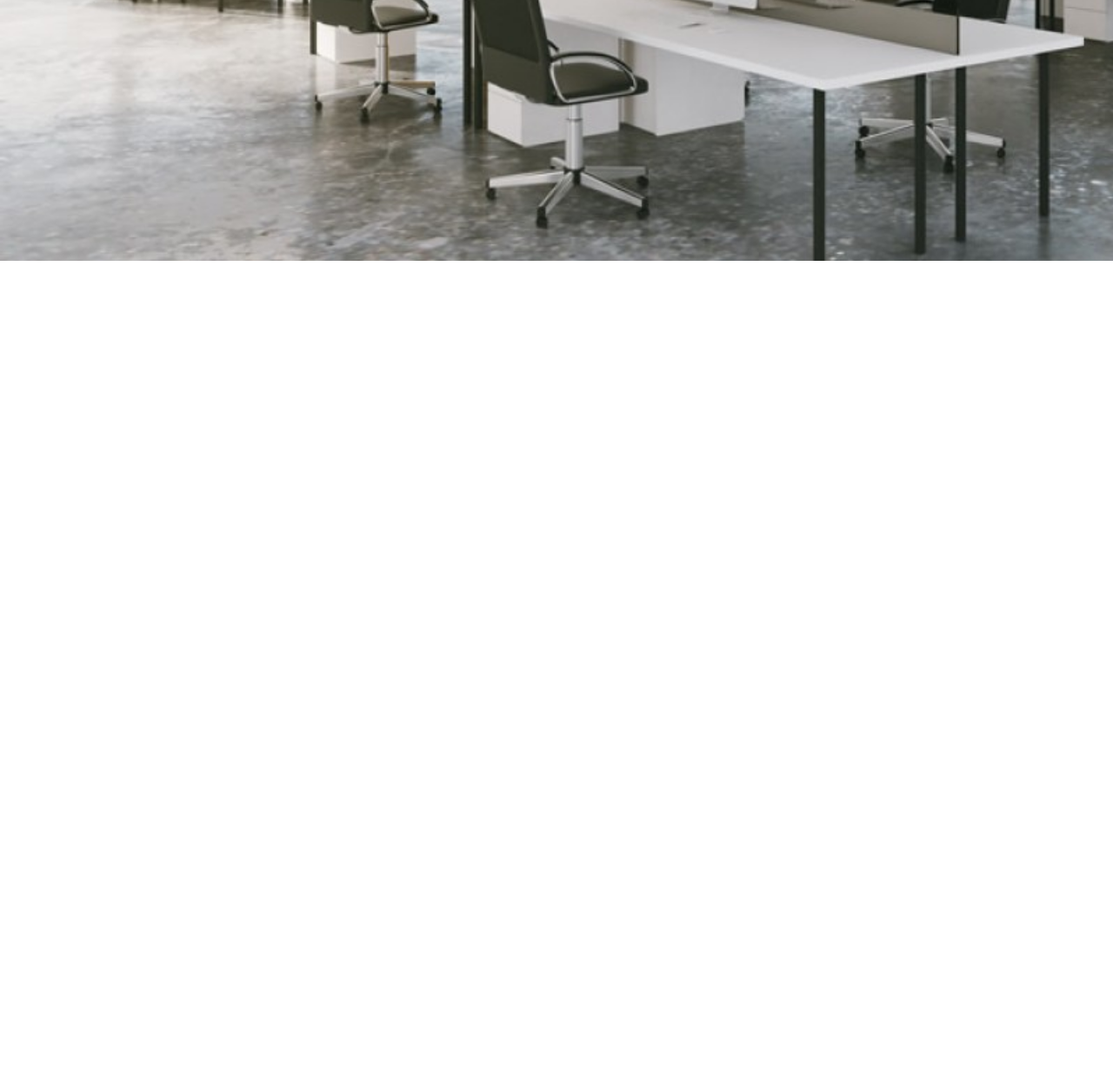
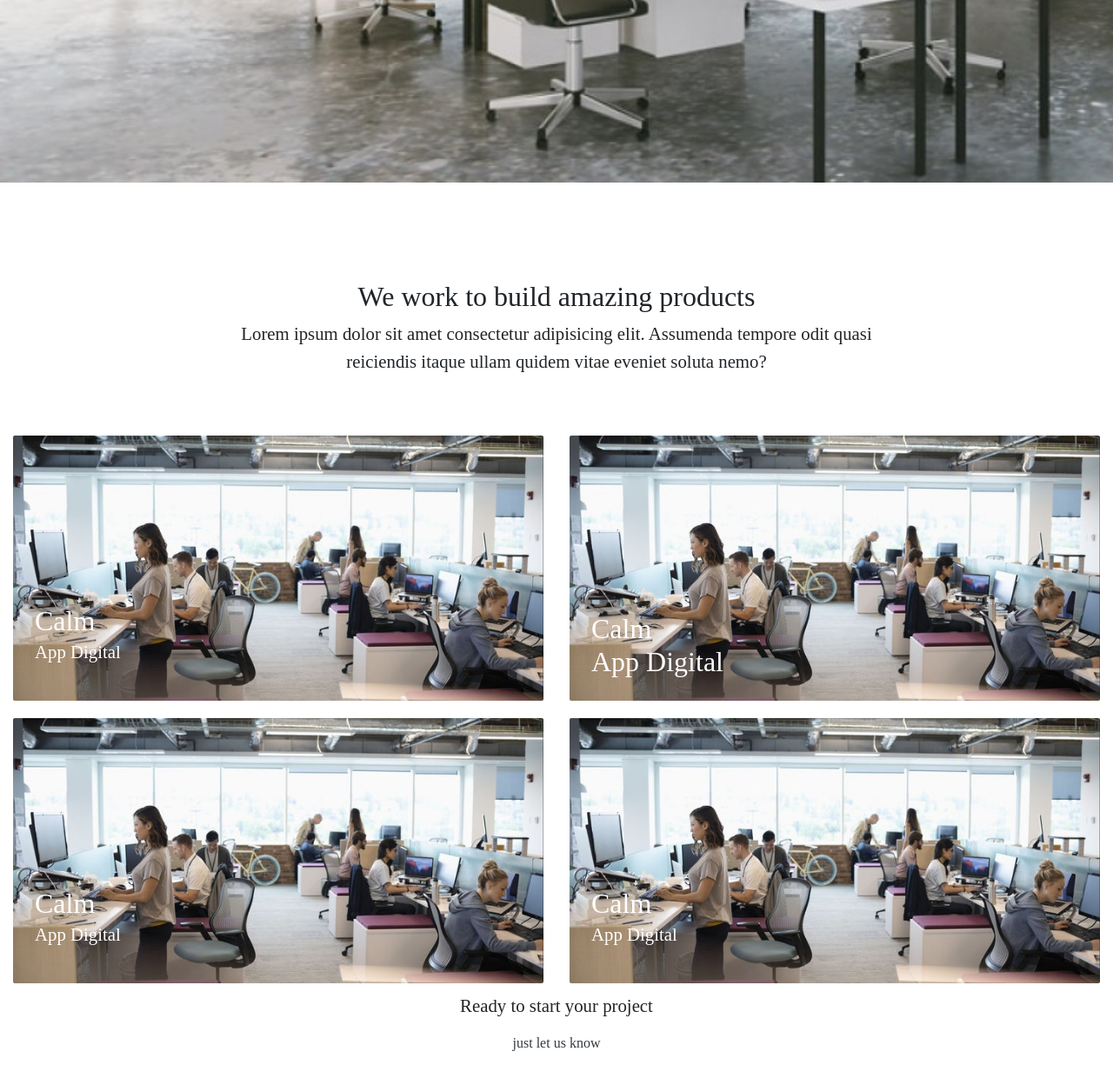
Before and after one commit to AriAldamaD/pagebootstrap, a plain HTML site: page index.html in a window 1280 px wide. Shown: the part 690-1938 px from the top of the page at 87% size. Before the commit the page ends 990 px from the top, so only its background shows below. Drawn offline with nearby package versions, Linux system fonts and the light colour scheme; files whose address does not match are found by name.

Commit message:
add section
html

```diff
--- a/css/index.css
+++ b/css/index.css
@@ -27,7 +27,7 @@ section{
 }
 
 .nav-link{
-    color: black;
+    color: white;
 }
 
 .nav-link:hover{
--- a/index.html
+++ b/index.html
@@ -22,7 +22,7 @@
 
 
     <header>
-        <nav class="navbar navbar-expand-lg">
+        <nav class="navbar navbar-expand-lg fixed-top">
         <div class="container">
 
             <a class="navbar-brand" href="#"> <img src="css/img/mundo.png" class="logo-brand" alt="logo"></a>
@@ -56,6 +56,7 @@
 
             </div>
           </nav>
+
     </header>
 
     <section id="hero">
@@ -69,5 +70,80 @@
     </section>
 
 
+    <section id="portafolio">
+      <div class="container-fluid">
+        <div class="content-center">
+          <h2>We work to build amazing products</h2>
+          <p>Lorem ipsum dolor sit amet consectetur adipisicing elit. Assumenda tempore odit quasi reiciendis itaque ullam quidem vitae eveniet soluta nemo?</p>
+         </div>
+
+         <div class="row">
+          <div class="col-md-6">
+            <div class="portafolio-container">
+              <div class="portafolio-details">
+                <a href="">
+                  <h2>Calm</h2>
+                </a>
+                <a href="">
+                  <p>App Digital</p>
+                </a>
+              </div>
+              <img src="css/img/portafolio2.jpeg" alt="portafolio 01" class="img-fluid">
+            </div>
+           </div>
+
+          <div class="col-md-6">
+            <div class="portafolio-container">
+             <div class="portafolio-details">
+               <a href="">
+                 <h2>Calm</h2>
+               </a>
+               <a href="">
+                 <h2>App Digital</h2>
+               </a>
+             </div>
+             <img src="css/img/portafolio2.jpeg" alt="portafolio 01" class="img-fluid">
+            </div>
+          </div>
+
+          <div class="col-md-6">
+            <div class="portafolio-container">
+              <div class="portafolio-details">
+                <a href="">
+                  <h2>Calm</h2>
+                </a>
+                <a href="">
+                  <p>App Digital</p>
+                </a>
+              </div>
+              <img src="css/img/portafolio2.jpeg" alt="portafolio 01" class="img-fluid">
+            </div>
+          </div>
+
+          <div class="col-md-6">
+            <div class="portafolio-container">
+              <div class="portafolio-details">
+                <a href="">
+                  <h2>Calm</h2>
+                </a>
+                <a href="">
+                  <p>App Digital</p>
+                </a>
+              </div>
+              <img src="css/img/portafolio2.jpeg" alt="portafolio 01" class="img-fluid">
+            </div>
+          </div>
+
+          <div class="content-center margintop-sm">
+            <p>Ready to start your project</p>
+            <a href="#" class="text-dark">just let us know</a>
+          </div>
+
+
+        </div>
+      </div>
+
+    </section>
+
 </body>
 </html>
```
